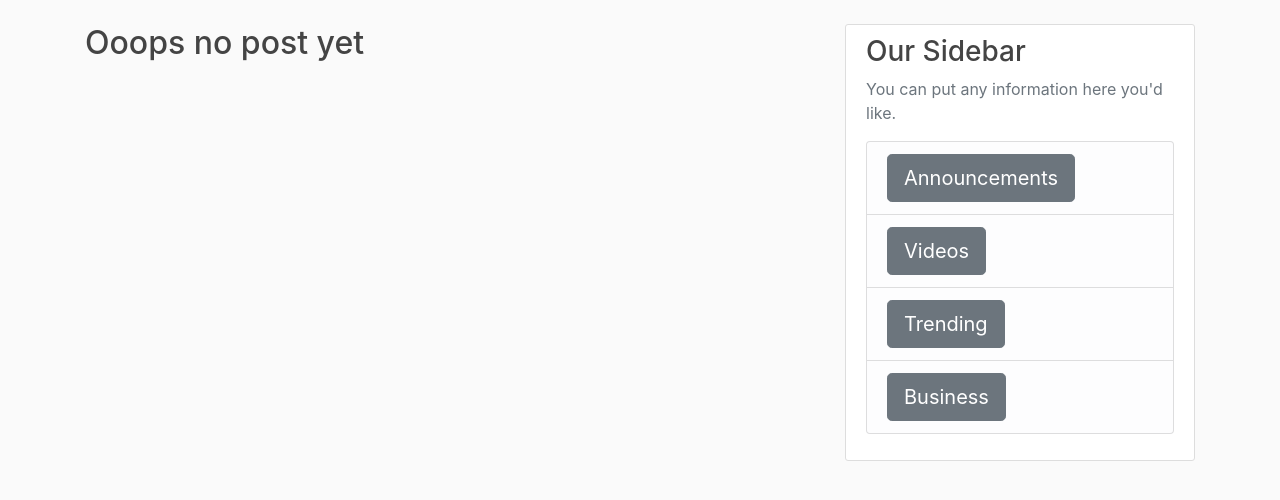
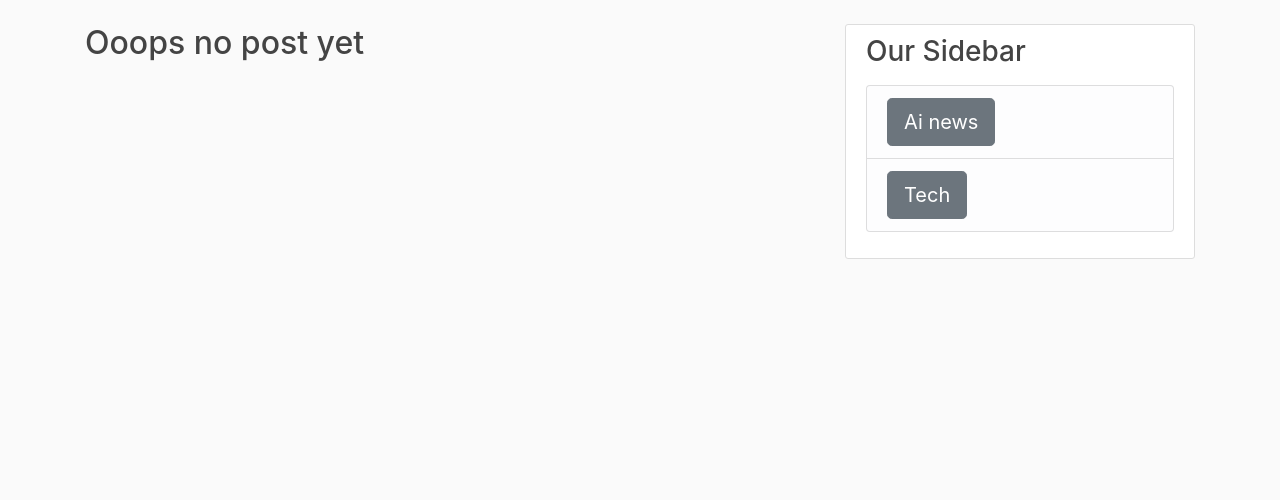
Before and after one commit to Boluex/My-Personal-Blog, a Django app: template blog/templates/blog/home.html in a window 1280 px wide. Shown: the part 56-556 px from the top of the page. Run offline with Django 3.2, Linux system fonts and the light colour scheme; the template is opened without the code that fills it, so the values that code supplies are empty; some libraries are stand-ins or nearby versions.

Commit message:
Another commit

```diff
--- a/blog/templates/blog/base.html
+++ b/blog/templates/blog/base.html
@@ -69,12 +69,12 @@
         <div class="col-md-4">
           <div class="content-section">
             <h3>Our Sidebar</h3>
-            <p class='text-muted'>You can put any information here you'd like.
+            <p class='text-muted'>
               <ul class="list-group">
-                <li class="list-group-item list-group-item-light"><a class='btn btn-secondary btn-lg' role='button'  href="">Announcements</a></li>
-                <li class="list-group-item list-group-item-light"><a class='btn btn-secondary btn-lg' role='button'  href="">Videos</a></li>
-                <li class="list-group-item list-group-item-light"><a class='btn btn-secondary btn-lg' role='button'  href="">Trending</a></li>
-                <li class="list-group-item list-group-item-light"><a class='btn btn-secondary btn-lg' role='button'  href="">Business</a></li>
+                <li class="list-group-item list-group-item-light"><a class='btn btn-secondary btn-lg' role='button'  href="">Ai news</a></li>
+                <li class="list-group-item list-group-item-light"><a class='btn btn-secondary btn-lg' role='button'  href="">Tech</a></li>
+                <!-- <li class="list-group-item list-group-item-light"><a class='btn btn-secondary btn-lg' role='button'  href="">Trending</a></li> -->
+                <!-- <li class="list-group-item list-group-item-light"><a class='btn btn-secondary btn-lg' role='button'  href="">Business</a></li> -->
 
               </ul>
             </p>
```
